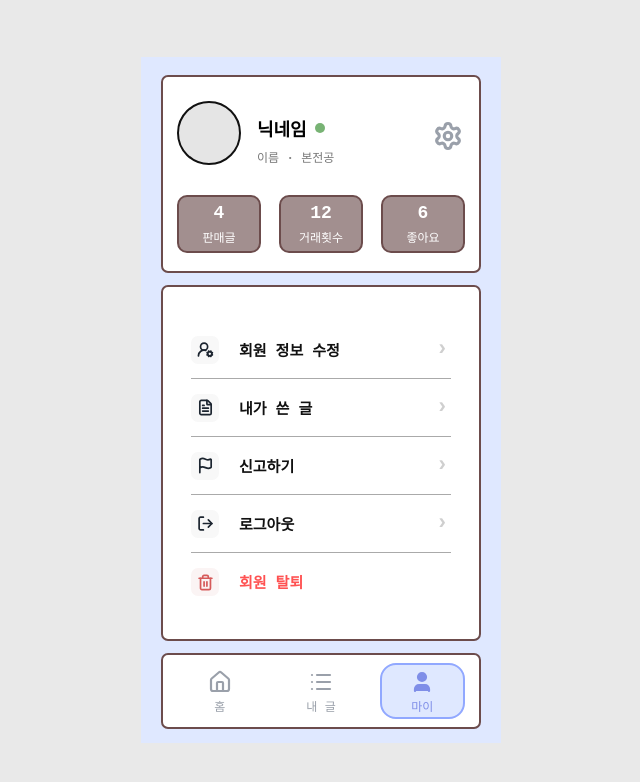
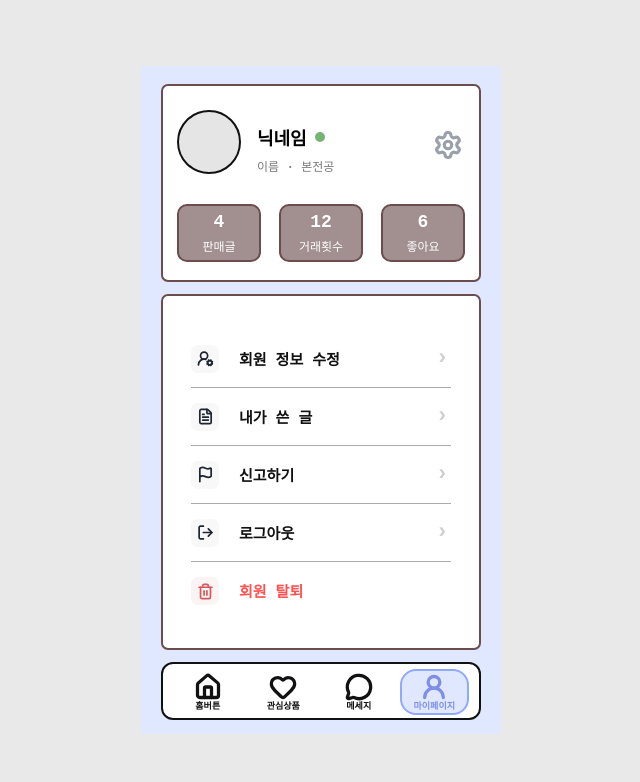
Before and after one commit to siyeonlim0128-netizen/mini-project, a React (Create React App) app in the folder mini-project/: page / in a window 1280 px wide. Shown: the top 782 px of the page, without its empty margins (319-959 px from the left). Built offline with nearby package versions, Linux system fonts and the light colour scheme; a web font is replaced by a local one.

Commit message:
마이페이지 3차 중간저장

```diff
--- a/mini-project/src/pages/MyPage.css
+++ b/mini-project/src/pages/MyPage.css
@@ -198,52 +198,49 @@ button {
 }
 
 .bottom-nav {
-  height: 76px;
+  height: 58px;
   margin-top: 12px;
-  padding: 8px 14px;
+  padding: 5px 10px;
   display: grid;
-  grid-template-columns: repeat(3, 1fr);
-  gap: 16px;
-  border: 2px solid #6c4c4c;
-  border-radius: 7px;
+  grid-template-columns: repeat(4, 1fr);
+  gap: 6px;
+  border: 2px solid #111;
+  border-radius: 12px;
   background: #fff;
 }
 
 .bottom-nav button {
   width: 100%;
-  height: 56px;
+  height: 46px;
   border: 0;
   border-radius: 16px;
   background: transparent;
-  color: #9aa0aa;
+  color: #111;
   display: flex;
   flex-direction: column;
   align-items: center;
   justify-content: center;
-  gap: 6px;
+  gap: 2px;
   padding: 0;
-  font-size: 12px;
-  font-weight: 400;
+  font-size: 9px;
+  font-weight: 700;
   line-height: 1;
 }
 
-
-.bottom-nav .active {
+.bottom-nav button.active {
   border: 2px solid #91a8ff;
   background: #dfe8ff;
   color: #7f8ee8;
 }
-
 
 .menu-icon svg {
   display: block;
 }
 
 .bottom-nav button svg {
-  width: 24px;
-  height: 24px;
+  width: 28px;
+  height: 28px;
   display: block;
-  flex: 0 0 24px;
   color: currentColor;
 }
 
--- a/mini-project/src/pages/MyPage.js
+++ b/mini-project/src/pages/MyPage.js
@@ -7,8 +7,9 @@ import {
   LogOut,
   Trash2,
   Home,
-  List,
-  User,
+  Heart,
+  MessageCircle,
+  UserRound,
   Settings,
   ChevronLeft,
 } from "lucide-react";
@@ -158,22 +159,37 @@ function MenuList({ onMove }) {
   );
 }
 
-function BottomNav({ onMove }) {
+function BottomNav({ activeTab = "mypage", onMove }) {
+  const goHome = () => {
+    window.location.href = "/";
+  };
+
   return (
     <nav className="bottom-nav">
-      <button>
-        <Home size={24} strokeWidth={2.2} />
-        <span>홈</span>
+      <button
+        className={activeTab === "home" ? "active" : ""}
+        onClick={goHome}
+      >
+        <Home size={30} strokeWidth={2.8} />
+        <span>홈버튼</span>
       </button>
 
-      <button onClick={() => onMove("posts")}>
-        <List size={24} strokeWidth={2.2} />
-        <span>내 글</span>
+      <button className={activeTab === "favorite" ? "active" : ""}>
+        <Heart size={32} strokeWidth={2.8} />
+        <span>관심상품</span>
       </button>
 
-      <button className="active" onClick={() => onMove("main")}>
-        <User size={24} strokeWidth={2.2} fill="currentColor" />
-        <span>마이</span>
+      <button className={activeTab === "message" ? "active" : ""}>
+        <MessageCircle size={32} strokeWidth={2.8} />
+        <span>메세지</span>
+      </button>
+
+      <button
+        className={activeTab === "mypage" ? "active" : ""}
+        onClick={() => onMove("main")}
+      >
+        <UserRound size={30} strokeWidth={2.8} />
+        <span>마이페이지</span>
       </button>
     </nav>
   );
```
